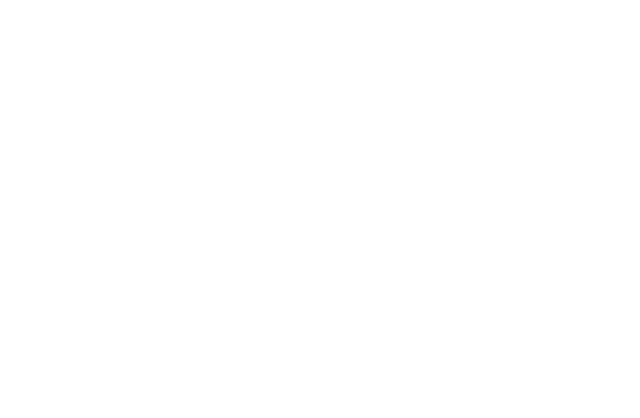
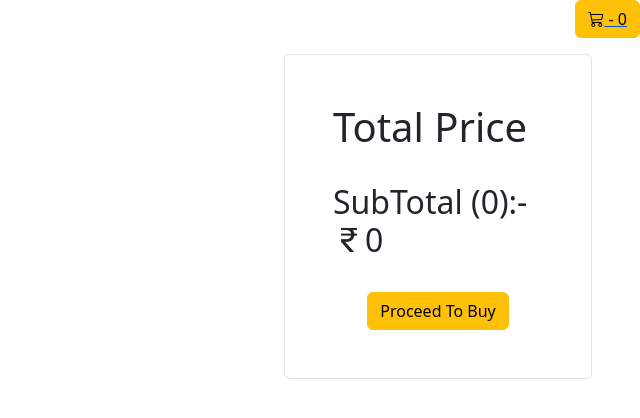
Before and after one commit to punugupatisairam/React-Practice, a React (Create React App) app: page /cart in a window 1280 px wide. Shown: the top 418 px of the page, without its empty margins (640-1280 px from the left). Built offline with nearby package versions, Linux system fonts and the light colour scheme.

Commit message:
working-on-cart-

```diff
--- a/src/App.js
+++ b/src/App.js
@@ -3,12 +3,14 @@
 import Loginpage from './Loginpage';
 import Products from './Products';
 import { Outlet } from 'react-router';
+import { Link } from 'react-router-dom';
+import ProductHeader from './ProductHeader';
 function App() {
   return (
     <div className="">
       {/* <Loginpage></Loginpage>
       <Products></Products> */}
-
+      <Link to='/cart'><ProductHeader className='headele'></ProductHeader></Link>
       <Outlet></Outlet>
     </div>
   );
--- a/src/Cart.jsx
+++ b/src/Cart.jsx
@@ -6,16 +6,21 @@
 
     console.log(props);
   return (
-    <div class='d-flex flex-wrap'>
+    <div class='d-flex'>
+    <div class='d-flex flex-wrap flex-coloun w-75'>
         {
             props.prod.addcart.map((each)=>{
-                return ( <div class='shadow rounded w-25 m-2 text-center'>
+                return ( <div class='d-flex shadow rounded w-50 h-25 m-4 ms-5 align-items-center justify-content-center'>
 
-                    <img src={each.images[0]} alt="" /> <br />
-                    <span>{each.brand}</span> <br />
+                    <img className='cartimg' src={each.images[0]} alt="" />
+                    <div>
+                    <span>{each.brand} - </span>
                     <span>{each.title}</span> <br />
-                    <span>{each.price}</span> &nbsp;&nbsp;
-                    <span>{each.rating}</span>
+                    <span>Price :<i class="bi bi-currency-rupee"></i> {each.price}</span> <br />
+                    <span>Quantity : <button class='btn btn-info rounded'>-</button >{1}<button class='btn btn-success rounded'>+</button></span>
+
+                    </div>
+
 
 
                 </div> )
@@ -23,6 +28,19 @@
             })
         }
     </div>
+
+    <div class='w-25 me-5 mt-3 '>
+        <div class='border rounded w-100 p-5'>
+        <h1>Total Price </h1> <br />
+        <h2>SubTotal ({props.prod.addcart.length}):-<i class="bi bi-currency-rupee"></i>{props.prod.addcart.reduce((accu,item)=>accu+item.price,0)}</h2><br />
+        <div class='d-flex justify-content-center'>
+        <button class='btn btn-warning rounded'>Proceed To Buy</button> <br />
+
+        </div>
+        </div>
+
+    </div>
+    </div>
   )
 }
 
--- a/src/ProductHeader.jsx
+++ b/src/ProductHeader.jsx
@@ -1,14 +1,17 @@
 import React from 'react'
 import "bootstrap/dist/css/bootstrap.min.css"
+import { connect } from 'react-redux'
+import store from './store/store';
 
-function ProductHeader() {
+function ProductHeader(props) {
+  console.log(props);
   return (
     <div class='d-flex justify-content-end headdiv'>
 
-    <span><i class="bi bi-cart3">new</i></span>
+    <button class='btn btn-warning rounded'><span style={{listStyleType:'none'}} class="bi bi-cart3"> - {props.prod.addcart.length}</span></button>
 
     </div>
   )
 }
 
-export default ProductHeader
+export default connect(store=>store) (ProductHeader)
--- a/src/Products.jsx
+++ b/src/Products.jsx
@@ -10,8 +10,6 @@
   return (
      <div class='d-flex justify-content-center flex-wrap'>
 
-
-        <Link to='/cart'><ProductHeader className='headele'></ProductHeader></Link>
         {
             props.prod.products.map((product)=>{
                 return ( <div class='w-25 rounded shadow m-3 text-center p-2'>
@@ -20,7 +18,7 @@
                         <span>Title : {product.title}</span> <br />
                         <span>Price :<i class="bi bi-currency-rupee"></i> {product.price}</span> &nbsp; &nbsp;
                         <span>Rating : {product.rating}</span> <br />
-                       <button class='btn btn-warning rounded' onClick={()=>{props.dispatch({type:'ADD',payload:product})}} >Add to Cart <i class="bi bi-cart3"></i> </button>
+                       <button class='btn btn-warning rounded' onClick={()=>{props.dispatch({type:'ADD',payload:product})}}>Add to Cart<i class="bi bi-cart3"></i> </button>
                      </div> )
             })
 
--- a/src/index.css
+++ b/src/index.css
@@ -11,3 +11,7 @@
   right: 5px;
 
 }
+.cartimg{
+  width: 100px;
+  height: 100px;
+}
```
